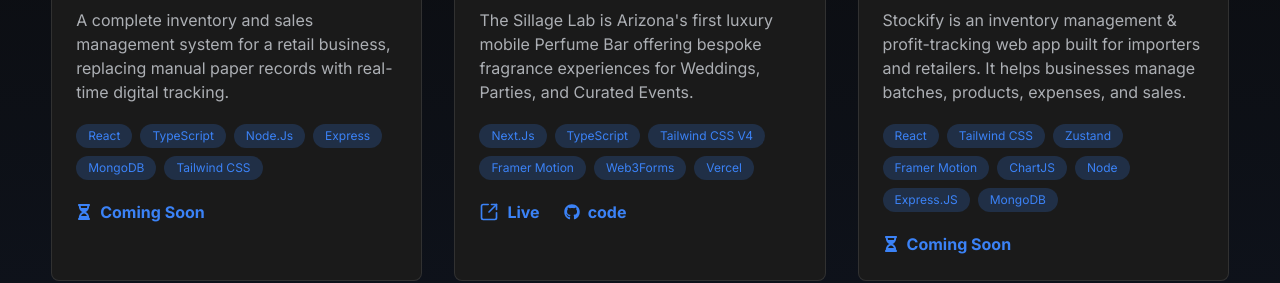
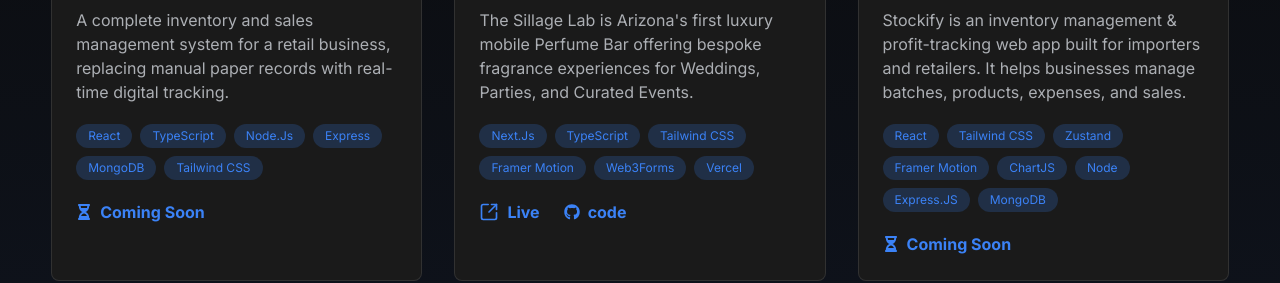
Before and after one commit to Chiemezie-Uchenwoke/portfolio, a React (Vite) app: page / in a window 1280 px wide. Shown: the part 2200-2483 px from the top of the page. Built offline with nearby package versions, Linux system fonts and the light colour scheme.

Commit message:
Fix: Rename to Tailwind CSS

```diff
--- a/src/data/projectsData.js
+++ b/src/data/projectsData.js
@@ -35,7 +35,7 @@
         tools: [
             "Next.js",
             "TypeScript",
-            "Tailwind CSS v4",
+            "Tailwind CSS",
             "Framer Motion",
             "Web3Forms",
             "Vercel"
```
